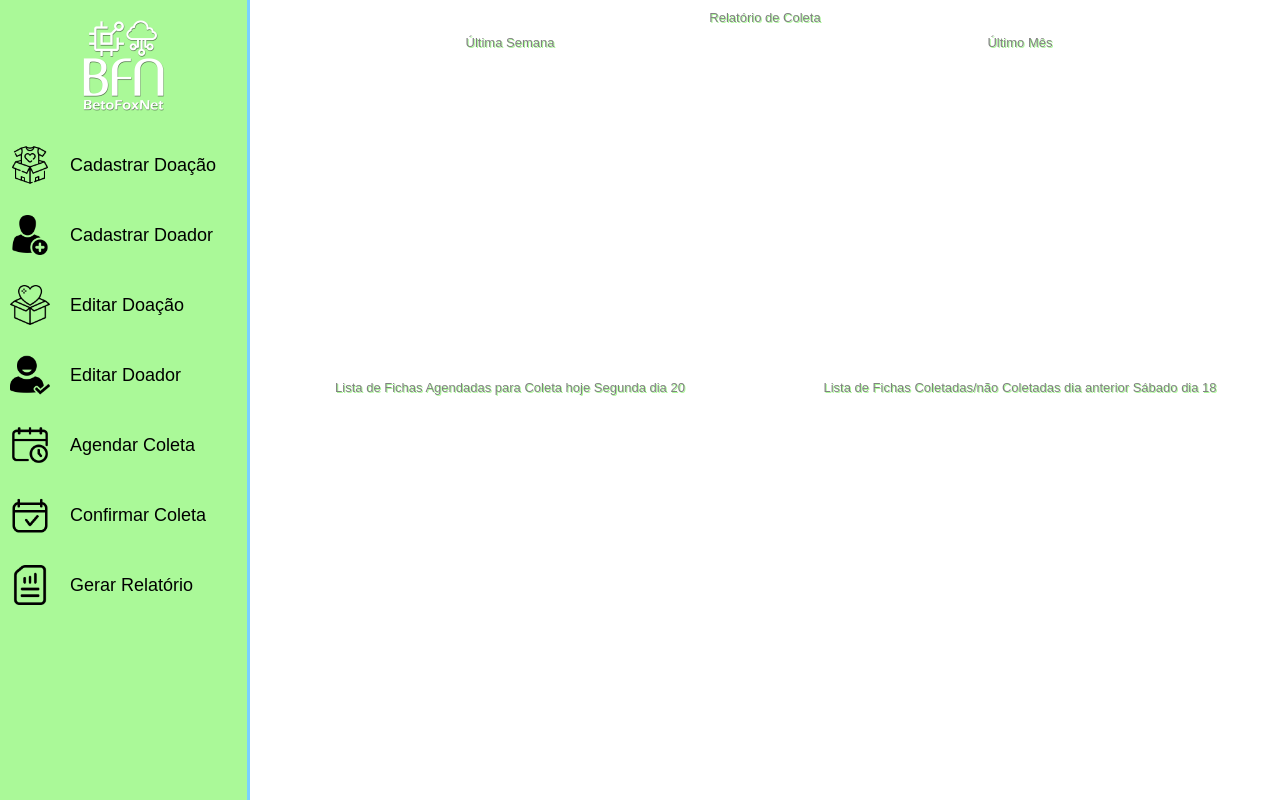
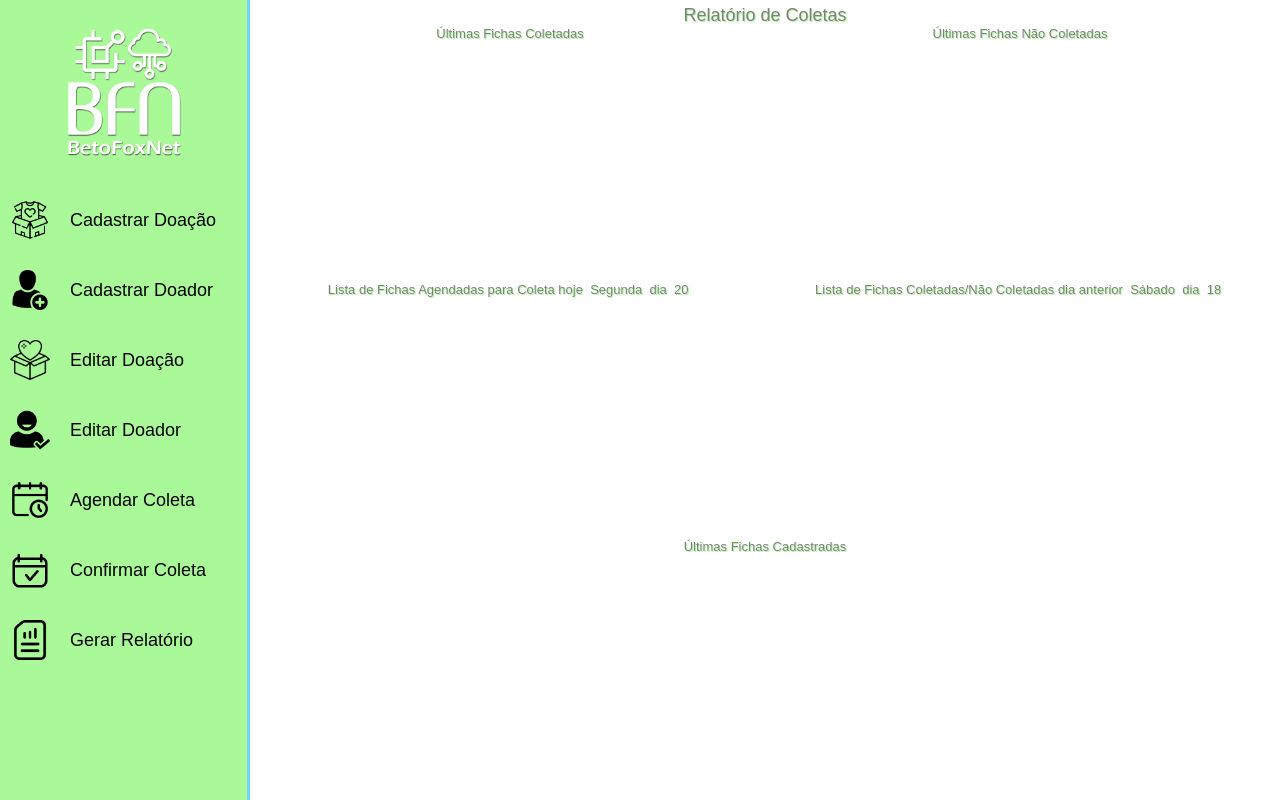
Before and after one commit to HumbertoFox/projeto-0-react, a React (Vite) app: page / in a window 1280 px wide. Built offline with nearby package versions, Linux system fonts and the light colour scheme.

Commit message:
upgrade relatório page

```diff
--- a/src/pages/report.jsx
+++ b/src/pages/report.jsx
@@ -1,6 +1,6 @@
 import { HeaderMenu } from "../components/header/header";
 import { MainPrimary, MainSecondary } from "../style/mainpagestyle";
-import { DivReport, MainReport, SectionCollection } from "../style/reportstyle"
+import { DivReport, MainReport, SectionReport } from "../style/reportstyle"
 const diaDaSemana = ["Domingo", "Segunda", "Terça", "Quarta", "Quinta", "Sexta", "Sábado"]
 const dataFull = new Date();
 let diaNaSemana = diaDaSemana[dataFull.getDay()];
@@ -31,24 +31,27 @@ export const ReportPage = () => {
             <HeaderMenu />
             <MainSecondary>
                 <MainReport>
-                    <SectionCollection>
-                        <h1>Relatório de Coleta</h1>
-                        <div>
-                            <section>
-                                <h2>Última Semana</h2>
-                            </section>
-                            <section>
-                                <h2>Último Mês</h2>
-                            </section>
-                        </div>
-                    </SectionCollection>
+                    <h1>Relatório de Coletas</h1>
                     <DivReport>
-                        <section>
-                            <h2>Lista de Fichas Agendadas para Coleta hoje <strong>{diaNaSemana}</strong> dia <strong>{dataFull.getDate()}</strong></h2>
-                        </section>
-                        <section>
-                            <h2>Lista de Fichas Coletadas/não Coletadas dia anterior <strong>{fichaDoSabado()}</strong> dia <strong >{diaDoMesDown()}</strong></h2>
-                        </section>
+                        <SectionReport>
+                            <h2>Últimas Fichas Coletadas</h2>
+                        </SectionReport>
+                        <SectionReport>
+                            <h2>Últimas Fichas Não Coletadas</h2>
+                        </SectionReport>
+                    </DivReport>
+                    <DivReport>
+                        <SectionReport>
+                            <h2>Lista de Fichas Agendadas para Coleta hoje <strong>&nbsp;{diaNaSemana}&nbsp;</strong> dia <strong>&nbsp;{dataFull.getDate()}&nbsp;</strong></h2>
+                        </SectionReport>
+                        <SectionReport>
+                            <h2>Lista de Fichas Coletadas/Não Coletadas dia anterior <strong>&nbsp;{fichaDoSabado()}&nbsp;</strong> dia <strong>&nbsp;{diaDoMesDown()}&nbsp;</strong></h2>
+                        </SectionReport>
+                    </DivReport>
+                    <DivReport>
+                        <SectionReport>
+                            <h2>Últimas Fichas Cadastradas</h2>
+                        </SectionReport>
                     </DivReport>
                 </MainReport>
             </MainSecondary>
--- a/src/style/headerstyle.jsx
+++ b/src/style/headerstyle.jsx
@@ -59,8 +59,7 @@ const ImgEnterprise = styled.img`
     background: none;
     margin: 0 auto;
     transition: .3s ease-in-out;
-    @media screen and (max-width: 1340px),
-    screen and (max-height: 620px) {
+    @media (max-height: 620px) {
         width: 135px;
     }
     @media (max-width: 1080px) {
--- a/src/style/mainpagestyle.jsx
+++ b/src/style/mainpagestyle.jsx
@@ -14,7 +14,7 @@ const MainSecondary = styled.div`
     min-height: 100vh;
     display: flex;
     column-gap: 10px;
-    padding: 10px 5px;
+    padding: 5px;
     transition: .3s ease-in-out;
     @media (max-width: 1080px) {
         width: calc(100% - 75px);
--- a/src/style/reportstyle.jsx
+++ b/src/style/reportstyle.jsx
@@ -1,59 +1,37 @@
 import styled from "styled-components";
 
-const MainReport = styled.main`
+const MainReport = styled.div`
     width: 100%;
     display: flex;
-    flex-wrap: wrap;
-    text-align: center;
+    flex-direction: column;
+    justify-content: space-between;
+    align-items: center;
     transition: .3s ease-in-out;
-`;
-
-const SectionCollection = styled.section`
-    width: 100%;
-    height: 45vh;
-    display: flex;
-    flex-direction: column;
 
     h1 {
-        padding-bottom: 10px;
+        font-size: 18px;
     }
     h1,
     h2 {
         color: gray;
         text-shadow: 1px 1px 0.5px #AAF998;
     }
-    div {
-        display: flex;
-        height: 100%;
-    }
-    section {
-        width: 100%;
-        text-align: center;
-    }
-    @media (max-width: 800px) {
-        div {
-            flex-wrap: wrap;
-        }
-    }
 `;
 
 const DivReport = styled.div`
     width: 100%;
-    height: 50vh;
+    height: 100%;
     display: flex;
-    justify-content: center;
-
-    section {
-        width: 100%;
-        text-align: center;
-    }
-    h2 {
-        color: gray;
-        text-shadow: 1px 1px 0.5px #AAF998;
-    }
     @media (max-width: 860px) {
         flex-wrap: wrap;
     }
 `;
 
-export { MainReport, SectionCollection, DivReport };
+const SectionReport = styled.section`
+    width: 100%;
+    display: flex;
+    flex-direction: column;
+    align-items: center;
+`;
+
+export { MainReport, DivReport, SectionReport };
```
